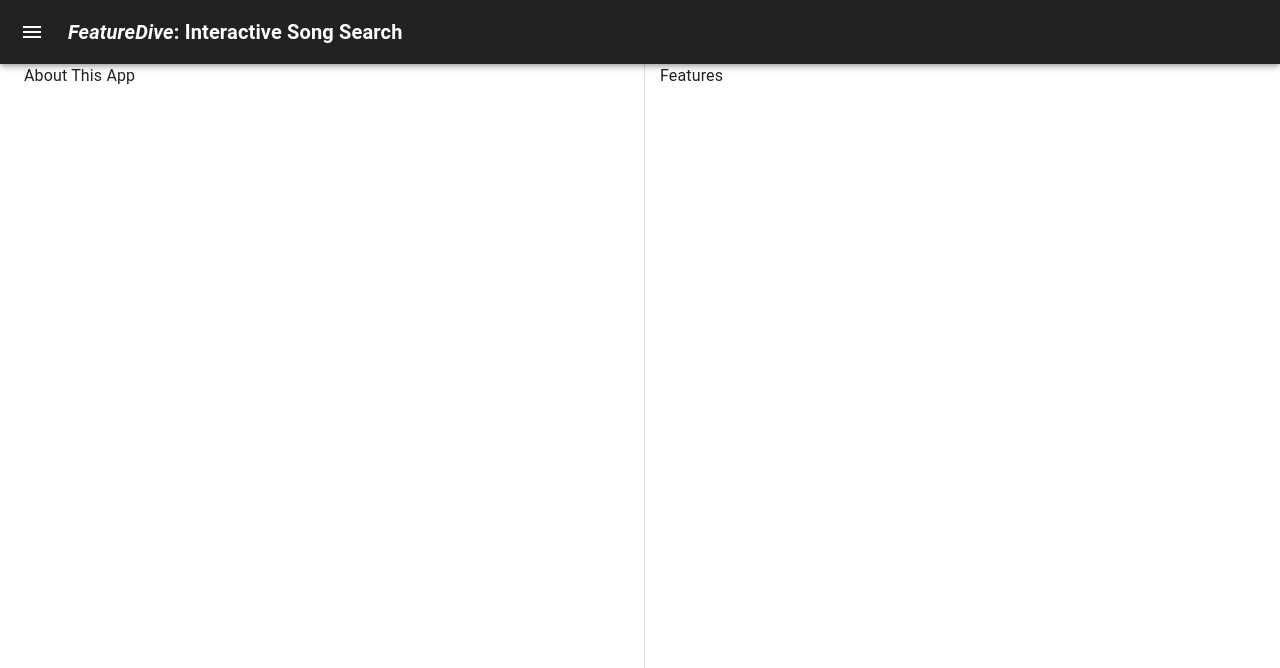
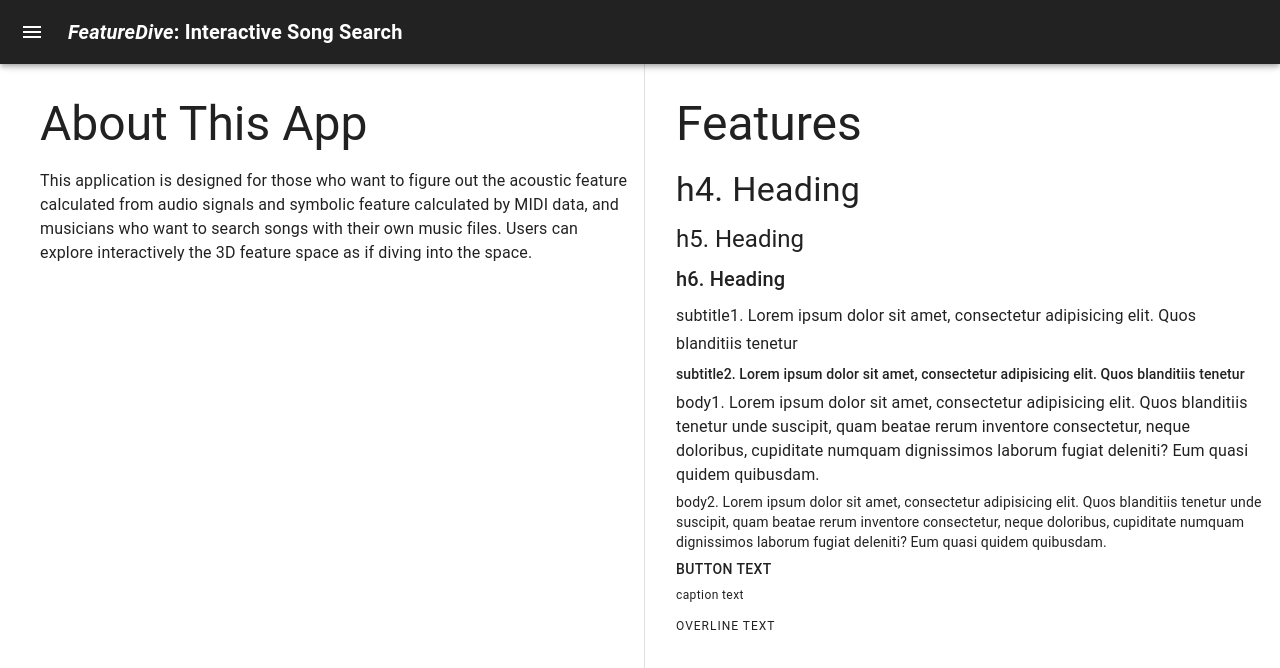
Before and after one commit to atsukoba/interactive-music-search, a Next.js app in the folder web_interface/: page /about in a window 1280 px wide. Shown: the top 668 px of the page. Built offline with nearby package versions, Linux system fonts and the light colour scheme; no server answers.

Commit message:
sample text

```diff
--- a/web_interface/pages/about.tsx
+++ b/web_interface/pages/about.tsx
@@ -39,7 +39,57 @@ export default function Home() {
           xl={6}
           style={{ height: "100%", overflow: "scroll" }}
         >
-          <Typography mb={2}>About This App</Typography>
+          <Box my={4} px={2}>
+            <Typography variant="h3" gutterBottom component="h1">
+              About This App
+            </Typography>
+            <Typography variant="body1" gutterBottom component="p">
+              This application is designed for those who want to figure out the
+              acoustic feature calculated from audio signals and symbolic
+              feature calculated by MIDI data, and musicians who want to search
+              songs with their own music files. Users can explore interactively
+              the 3D feature space as if diving into the space.
+            </Typography>
+
+            {/* <Typography variant="h4" gutterBottom component="div">
+              h4. Heading
+            </Typography>
+            <Typography variant="h5" gutterBottom component="div">
+              h5. Heading
+            </Typography>
+            <Typography variant="h6" gutterBottom component="div">
+              h6. Heading
+            </Typography>
+            <Typography variant="subtitle1" gutterBottom component="div">
+              subtitle1. Lorem ipsum dolor sit amet, consectetur adipisicing
+              elit. Quos blanditiis tenetur
+            </Typography>
+            <Typography variant="subtitle2" gutterBottom component="div">
+              subtitle2. Lorem ipsum dolor sit amet, consectetur adipisicing
+              elit. Quos blanditiis tenetur
+            </Typography>
+            <Typography variant="body1" gutterBottom>
+              body1. Lorem ipsum dolor sit amet, consectetur adipisicing elit.
+              Quos blanditiis tenetur unde suscipit, quam beatae rerum inventore
+              consectetur, neque doloribus, cupiditate numquam dignissimos
+              laborum fugiat deleniti? Eum quasi quidem quibusdam.
+            </Typography>
+            <Typography variant="body2" gutterBottom>
+              body2. Lorem ipsum dolor sit amet, consectetur adipisicing elit.
+              Quos blanditiis tenetur unde suscipit, quam beatae rerum inventore
+              consectetur, neque doloribus, cupiditate numquam dignissimos
+              laborum fugiat deleniti? Eum quasi quidem quibusdam.
+            </Typography>
+            <Typography variant="button" display="block" gutterBottom>
+              button text
+            </Typography>
+            <Typography variant="caption" display="block" gutterBottom>
+              caption text
+            </Typography>
+            <Typography variant="overline" display="block" gutterBottom>
+              overline text
+            </Typography> */}
+          </Box>
         </Grid>
         <Divider
           orientation="vertical"
@@ -53,7 +103,49 @@ export default function Home() {
           xl={6}
           style={{ height: "100%", overflow: "scroll" }}
         >
-          <Typography mb={2}>Features</Typography>
+          <Box my={4} px={2}>
+            <Typography variant="h3" gutterBottom component="div">
+              Features
+            </Typography>
+            <Typography variant="h4" gutterBottom component="div">
+              h4. Heading
+            </Typography>
+            <Typography variant="h5" gutterBottom component="div">
+              h5. Heading
+            </Typography>
+            <Typography variant="h6" gutterBottom component="div">
+              h6. Heading
+            </Typography>
+            <Typography variant="subtitle1" gutterBottom component="div">
+              subtitle1. Lorem ipsum dolor sit amet, consectetur adipisicing
+              elit. Quos blanditiis tenetur
+            </Typography>
+            <Typography variant="subtitle2" gutterBottom component="div">
+              subtitle2. Lorem ipsum dolor sit amet, consectetur adipisicing
+              elit. Quos blanditiis tenetur
+            </Typography>
+            <Typography variant="body1" gutterBottom>
+              body1. Lorem ipsum dolor sit amet, consectetur adipisicing elit.
+              Quos blanditiis tenetur unde suscipit, quam beatae rerum inventore
+              consectetur, neque doloribus, cupiditate numquam dignissimos
+              laborum fugiat deleniti? Eum quasi quidem quibusdam.
+            </Typography>
+            <Typography variant="body2" gutterBottom>
+              body2. Lorem ipsum dolor sit amet, consectetur adipisicing elit.
+              Quos blanditiis tenetur unde suscipit, quam beatae rerum inventore
+              consectetur, neque doloribus, cupiditate numquam dignissimos
+              laborum fugiat deleniti? Eum quasi quidem quibusdam.
+            </Typography>
+            <Typography variant="button" display="block" gutterBottom>
+              button text
+            </Typography>
+            <Typography variant="caption" display="block" gutterBottom>
+              caption text
+            </Typography>
+            <Typography variant="overline" display="block" gutterBottom>
+              overline text
+            </Typography>
+          </Box>
         </Grid>
       </Grid>
     </Layout>
```
